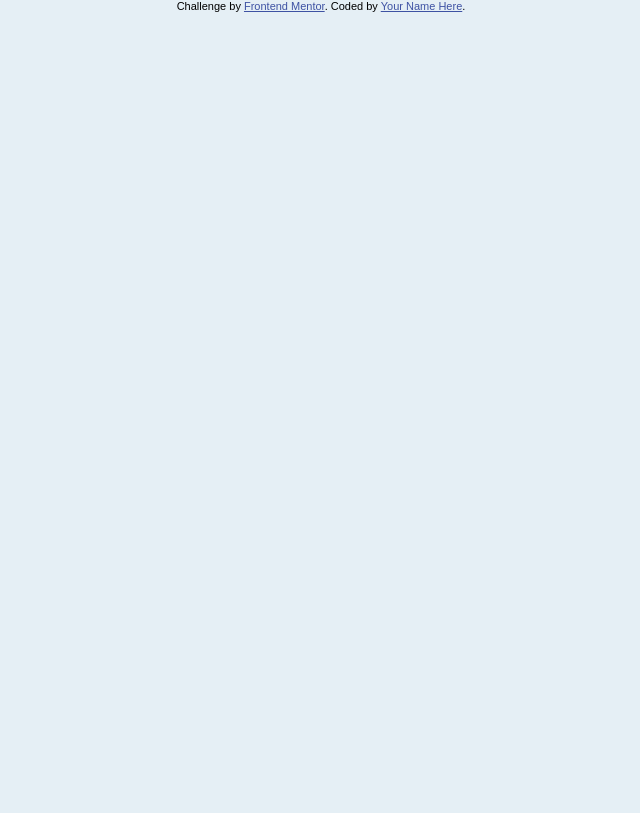
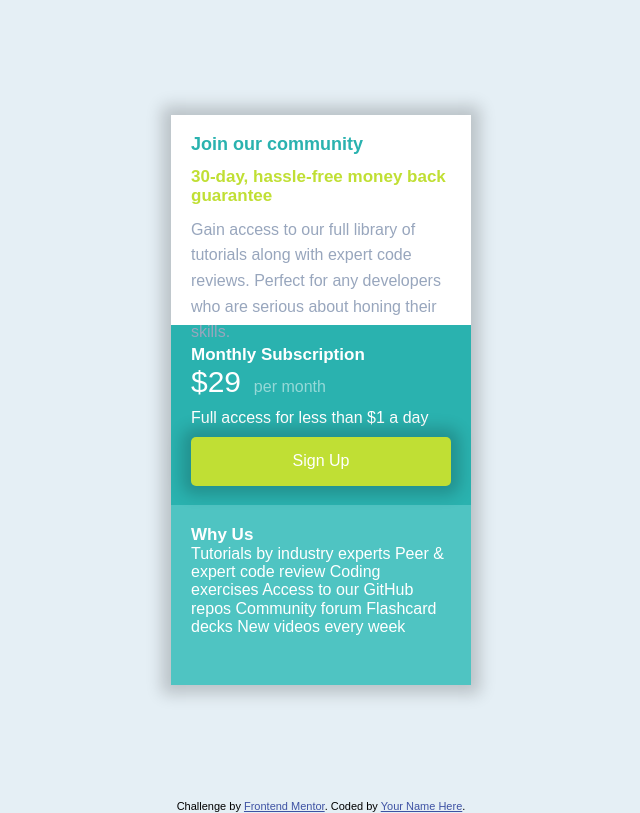
Before and after one commit to perrykwarteng/Single-Price-Grid, a plain HTML site: page index.html in a window 1280 px wide. Shown: the whole page, without its empty margins (319-959 px from the left). Drawn offline with Linux system fonts and the light colour scheme.

Commit message:
Styling the grid card component

```diff
--- a/Styles/style.css
+++ b/Styles/style.css
@@ -56,8 +56,68 @@ p {
   border-radius: 0.5rem;
 }
 .btn--primary {
+  /* TODO:width fixing */
   width: 100%;
   background: var(--color-text);
   color: #fff;
   box-shadow: 0px 0px 15px 9px rgba(0, 0, 0, 0.19);
 }
+
+/* Grid section */
+.container--contain {
+  height: 100vh;
+  display: flex;
+  justify-content: center;
+  align-items: center;
+}
+.container {
+  width: 300px;
+  box-shadow: 0px 0px 15px 9px rgba(0, 0, 0, 0.19);
+}
+
+.container--text-one,
+.grid__content-one,
+.grid__content-two {
+  padding: 2rem;
+}
+.container--text-one {
+  background: #fff;
+  height: 21rem;
+}
+.container--text-content .grid__content-one,
+.container--text-content .grid__content-two {
+  height: 18rem;
+}
+.container--text-content .grid__content-one {
+  background: var(--color-primary);
+}
+.container--text-content .grid__content-two {
+  background: hsl(179, 50%, 54%);
+}
+.container--text-one .text__h1 {
+  margin-top: -0.1rem;
+  color: var(--color-primary);
+}
+.container--text-one .text__h2 {
+  color: var(--color-text);
+}
+.container--text-one .text__paragraph {
+  color: var(--color-natural);
+  margin-top: 1.1rem;
+  line-height: 1.6;
+}
+.grid__content-one,
+.grid__content-two {
+  color: #fff;
+}
+.grid__content-one .grid__content-price {
+  font-size: 3rem;
+}
+.grid__content-one .grid__content-period {
+  font-size: var(--font-text);
+  margin-left: 1rem;
+  opacity: 0.5;
+}
+.grid__content-paragraph {
+  margin: 1rem 0;
+}
--- a/index.html
+++ b/index.html
@@ -46,7 +46,39 @@
   Flashcard decks
   New videos every week -->
 
-
+<section class="container--contain">
+    <div class="container">
+      <div class="container--text-one">
+          <h1 class="text__h1">Join our community</h1>
+          <h2 class="text__h2">30-day, hassle-free money back guarantee</h2>
+          <p class="text__paragraph"> Gain access to our full library of tutorials along with expert code reviews.
+              Perfect for any developers who are serious about honing their skills.
+          </p>
+      </div>
+        <div class="container--text-content">
+          <div class="grid__content-one">
+              <h2 class="content__one-heading">Monthly Subscription</h2>
+              <span class="grid__content-price">&dollar;29</span>
+              <span class="grid__content-period">per month</span>
+              <p class="grid__content-paragraph">Full access for less than &dollar;1 a day</p>
+              <div>
+              <button class="btn btn--primary">Sign Up</button>
+              </div>
+          </div>
+          <div class="grid__content-two">
+            <div class="conetent--three"></div>
+            <h2>Why Us</h2>
+            <p>Tutorials by industry experts
+              Peer &amp; expert code review
+              Coding exercises
+              Access to our GitHub repos
+              Community forum
+              Flashcard decks
+              New videos every week</p>
+          </div>
+        </div>
+    </div>
+</section>
 
     <footer>
       <p class="attribution">
```
